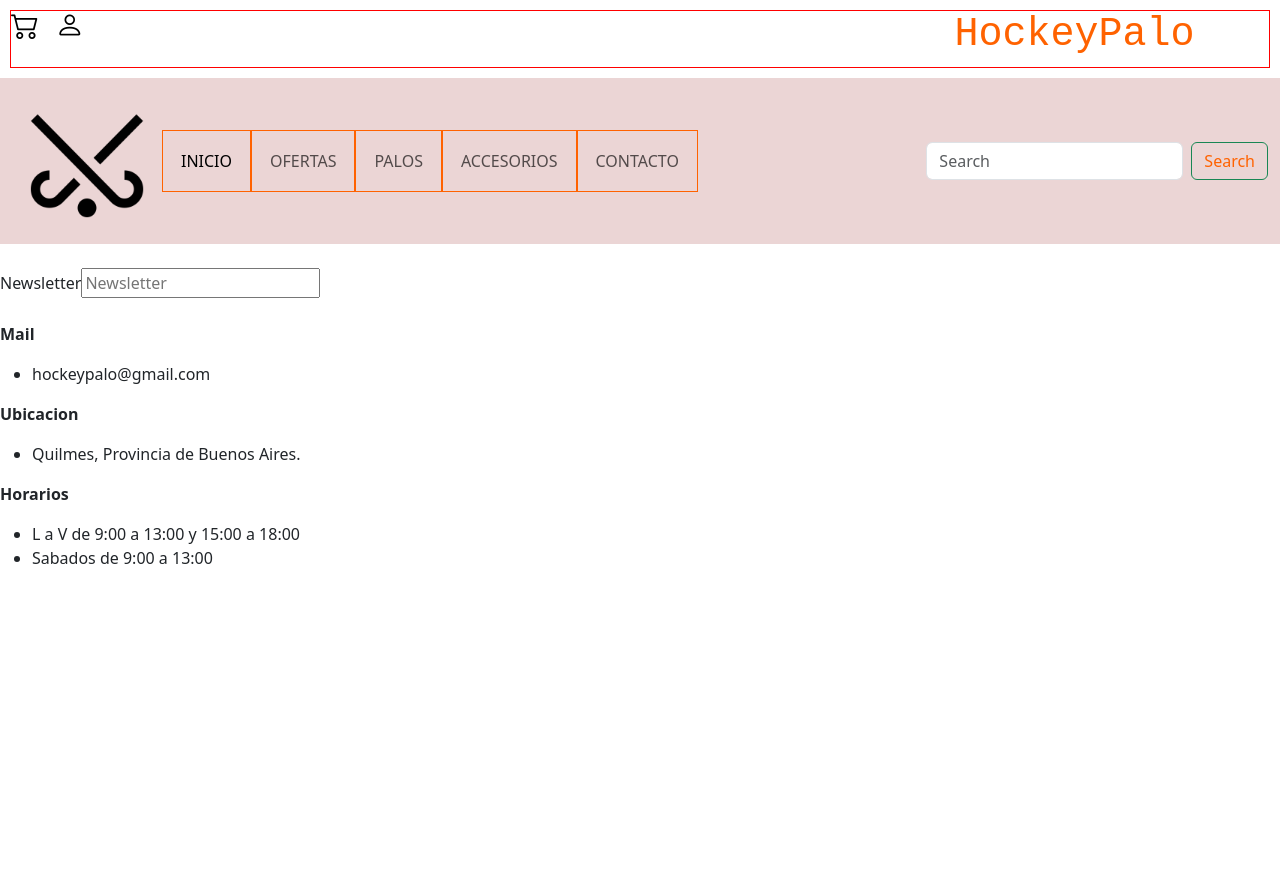
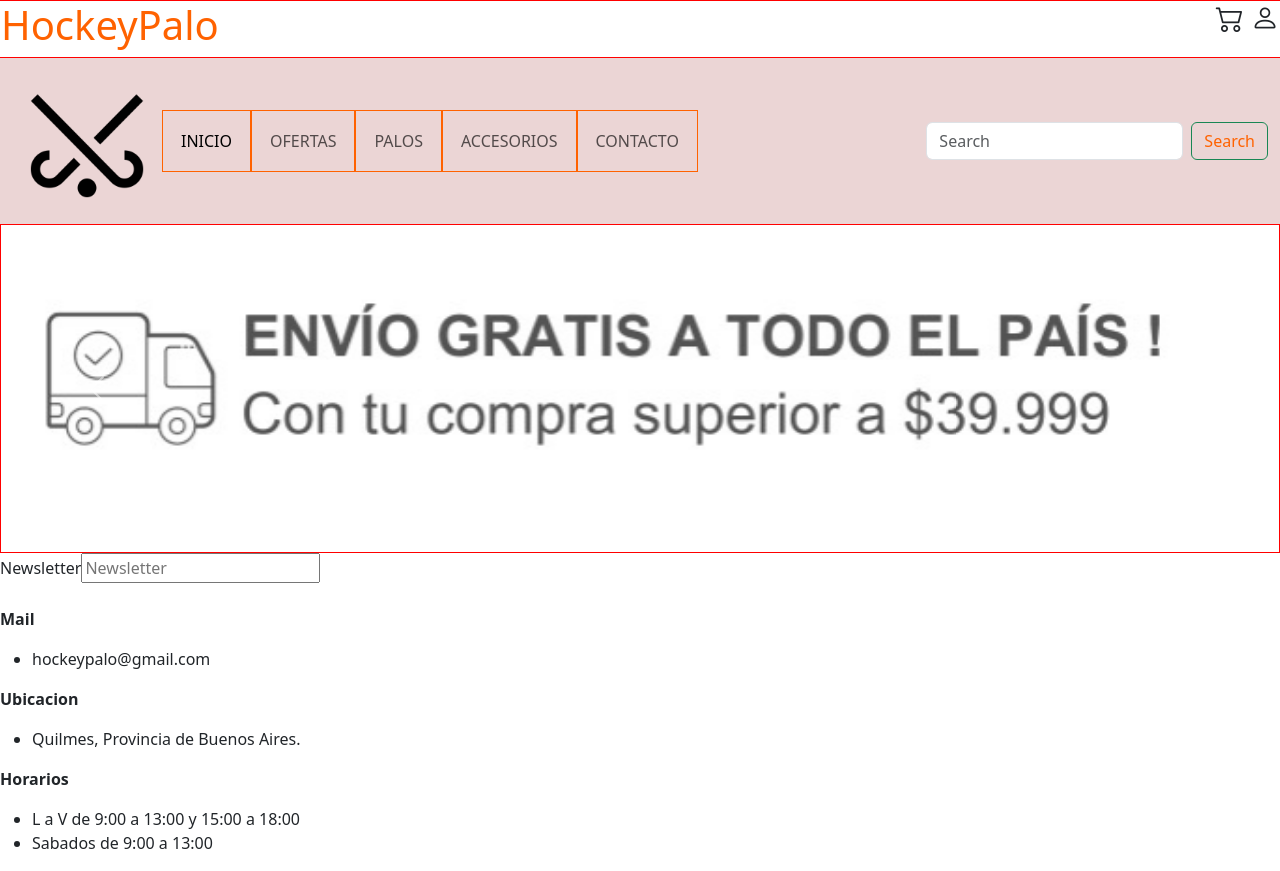
Before and after one commit to frantomasino/proyectofrancisco, a plain HTML site: page index.html in a window 1280 px wide. Before the commit the page ends 800 px from the top, so only its background shows below. Drawn offline with nearby package versions, Linux system fonts and the light colour scheme.

Commit message:
formulario

```diff
--- a/css/style.css
+++ b/css/style.css
@@ -47,13 +47,7 @@ nav a:hover{
 
 }
 
-.iconos{
-  display: flex;
-  flex-direction: row-reverse;
-  color: black;
-  margin: 10px;
-  font-family: 'Courier New', Courier, monospace;
-}
+
 
 .btnenviar{
   background-color: white;
@@ -81,3 +75,15 @@ body {
   margin: auto;
   max-width: 1300px;
 }
+
+.iconos{
+  display: flex;
+  flex-direction: row-reverse;
+  color: black;
+  margin: 10px;
+  font-family: 'Courier New', Courier, monospace;
+}
+
+.carousel-control-next-icon{
+  color:#ff0000!important;
+}
--- a/index.html
+++ b/index.html
@@ -12,16 +12,12 @@ integrity="sha384-T3c6CoIi6uLrA9TneNEoa7RxnatzjcDSCmG1MXxSR1GAsXEV/Dwwykc2MPK8M2
   </head>
   <body>
     <header>
-      <div class="iconos" style="border: 1px solid red;">
+      <div class="row" style="border: 1px solid red;">
         <div class="col-3"><h1>HockeyPalo</h1></div>
-        <div class="col-9"><h3> <i class="bi bi-cart2"> </i> <i class="bi bi-person"></i></h3></div>
+        <div class="col-9" style="text-align: right;"><h3> <i class="bi bi-cart2"> </i> <i class="bi bi-person"></i></h3></div>
       </div>
 
-
-
-
-
-          <nav class="navbar navbar-expand-lg menu">
+      <nav class="navbar navbar-expand-lg menu">
             <div class="container-fluid">
               <img src="img/logo.png" alt="Logo" class="logoprincial">
               <button class="navbar-toggler" type="button" data-bs-toggle="collapse" data-bs-target="#navbarSupportedContent" aria-controls="navbarSupportedContent" aria-expanded="false" aria-label="Toggle navigation">
@@ -54,8 +50,51 @@ integrity="sha384-T3c6CoIi6uLrA9TneNEoa7RxnatzjcDSCmG1MXxSR1GAsXEV/Dwwykc2MPK8M2
           </nav>
 
     </header>
-    <br>
-    <main>
+
+      <main>
+
+
+        <div id="carouselExample" class="carousel slide col-12 " style="border: 1px solid red;">
+          <div class="carousel-inner">
+            <div class="carousel-item active">
+              <img src="/img/carrusel1.jpeg" class="d-block w-100" alt="...">
+            </div>
+            <div class="carousel-item">
+              <img src="/img/carrusel2.jpeg" class="d-block w-100" alt="...">
+            </div>
+            <div class="carousel-item">
+              <img src="/img/carrusel3.jpeg" class="d-block w-100" alt="...">
+            </div>
+            <div class="carousel-item">
+              <img src="/img/carrusel4.jpeg" class="d-block w-100" alt="...">
+            </div>
+          </div>
+          <button class="carousel-control-prev" type="button" data-bs-target="#carouselExample" data-bs-slide="prev">
+            <span class="carousel-control-prev-icon" aria-hidden="true"></span>
+            <span class="visually-hidden">Previous</span>
+          </button>
+          <button class="carousel-control-next" type="button" data-bs-target="#carouselExample" data-bs-slide="next">
+            <span class="carousel-control-next-icon" aria-hidden="true"></span>
+            <span class="visually-hidden">Next</span>
+          </button>
+        </div>
+
+
+
+
+
+
+
+
+
+
+
+
+
+
+
+
+
 
 
       <form>
```
Also changed, not shown: img/Diseño sin título (1).png (deleted), img/banneroficial.jpg (deleted), img/carrusel1.jpeg (added), img/carrusel1.png (deleted), img/carrusel2.jpeg (added), img/carrusel2.png (deleted), img/carrusel3.jpeg (added), img/carrusel3.png (deleted), img/carrusel4.jpeg (added), img/carrusel4.png (deleted).
